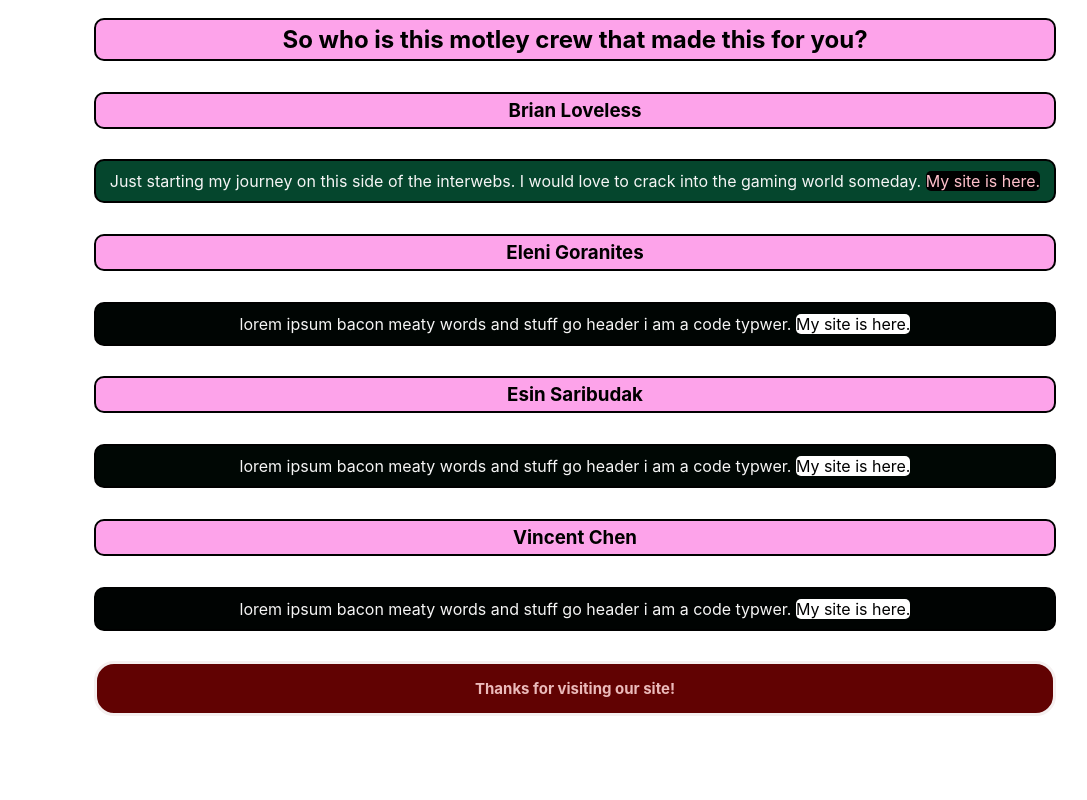
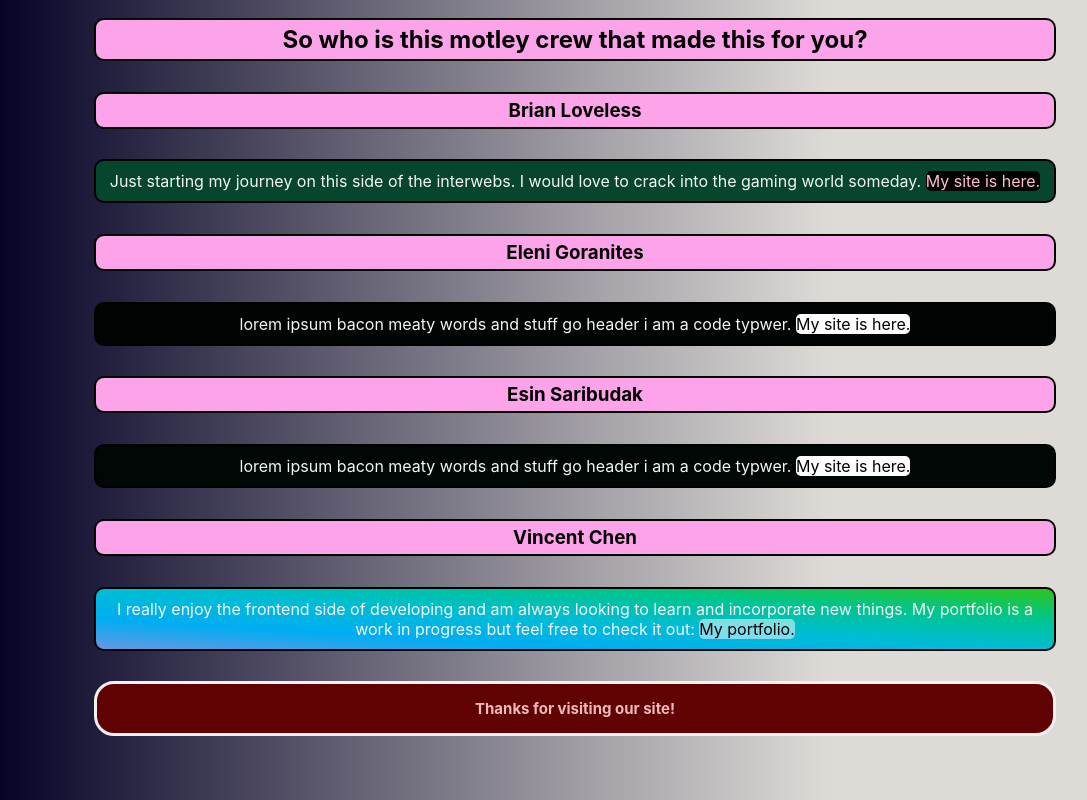
Before and after one commit to esin87/-ga-seir-project3-frontend, a React (Create React App) app: page /about in a window 1280 px wide. Shown: the part 1481-2281 px from the top of the page, without its empty margins (65-1152 px from the left). Built offline with nearby package versions, Linux system fonts and the light colour scheme; the HTML template or start-up script is replaced by a standard one.

Commit message:
about page

```diff
--- a/src/components/TeamAbout.css
+++ b/src/components/TeamAbout.css
@@ -1,5 +1,10 @@
 .team {
 	margin: 5% 10%;
+
+}
+
+html, body{
+	background:linear-gradient(90deg, rgba(2,0,36,1) 4%, rgba(162,159,166,1) 51%, rgba(222,219,215,1) 70%);
 }
 
 .post-link a {
@@ -117,7 +122,7 @@
 }
 
 .vincent {
-	background-color: rgb(0, 3, 2);
+	background: linear-gradient(to right top, #6598e3, #00adf2, #00bdd4, #00c58c, #2ec51a);
 	color: whitesmoke;
 	text-align: center;
 	border-radius: 10px;
@@ -129,7 +134,7 @@
 .vincent a {
 	text-decoration: none;
 	color: black;
-	background-color: white;
+	background-color:rgb(255,255,255,.5);
 	border-radius: 5px;
 }
 .vincent a:hover {
--- a/src/components/TeamAbout.js
+++ b/src/components/TeamAbout.js
@@ -87,10 +87,9 @@ export default class TeamAbout extends Component {
 					</p>
 					<h3 className='who'> Vincent Chen</h3>
 					<p className='vincent'>
-						lorem ipsum bacon meaty words and stuff go header i am a code
-						typwer.{' '}
-						<a href='#' target='_blank' rel='noopener noreferrer'>
-							My site is here.
+						I really enjoy the frontend side of developing and am always looking to learn and incorporate new things. My portfolio is a work in progress but feel free to check it out:{' '}
+						<a href='https://vbc221.github.io/Vincent-Portfolio-Choice/' target='_blank' rel='noopener noreferrer'>
+							My portfolio.
 						</a>
 					</p>
 				</section>
```
